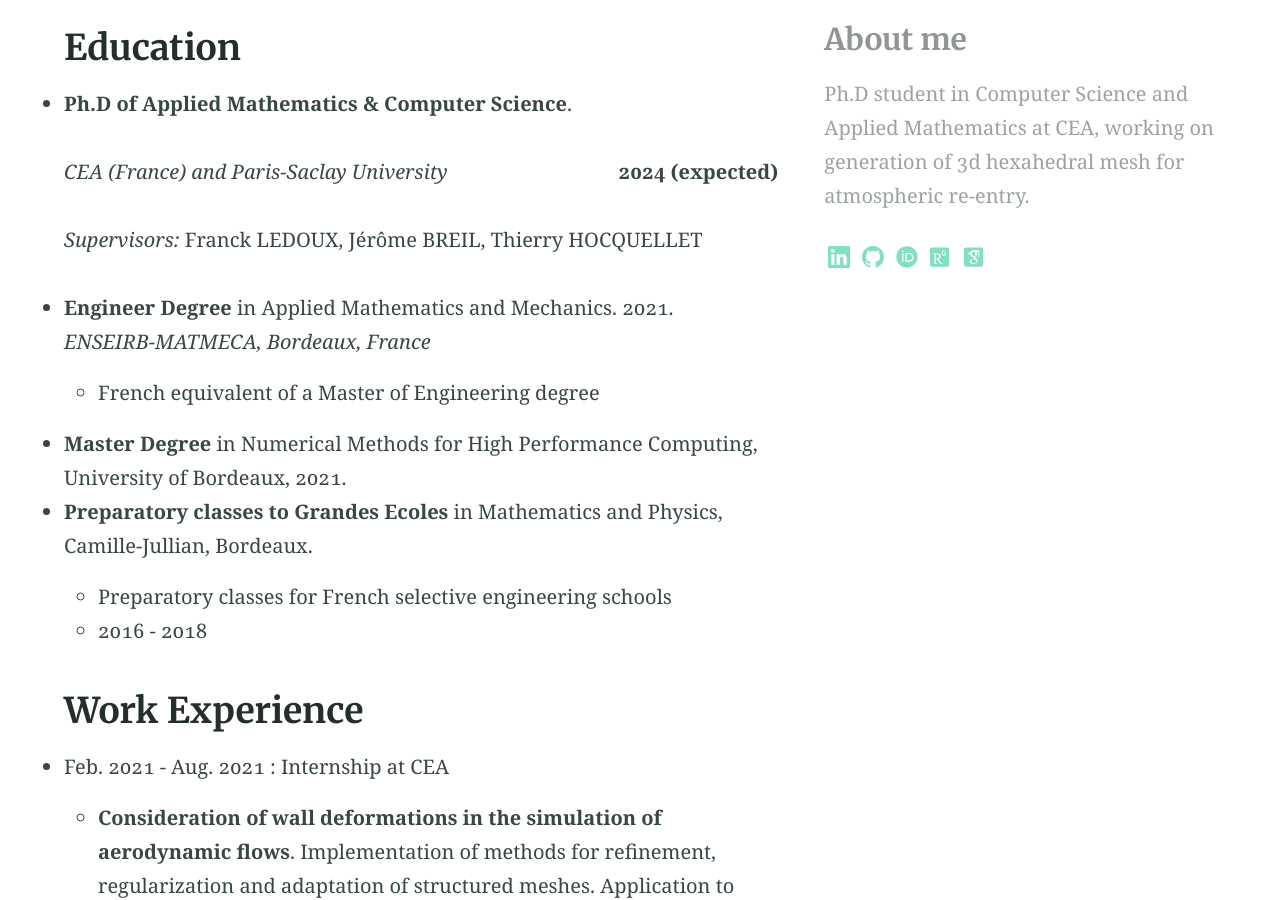
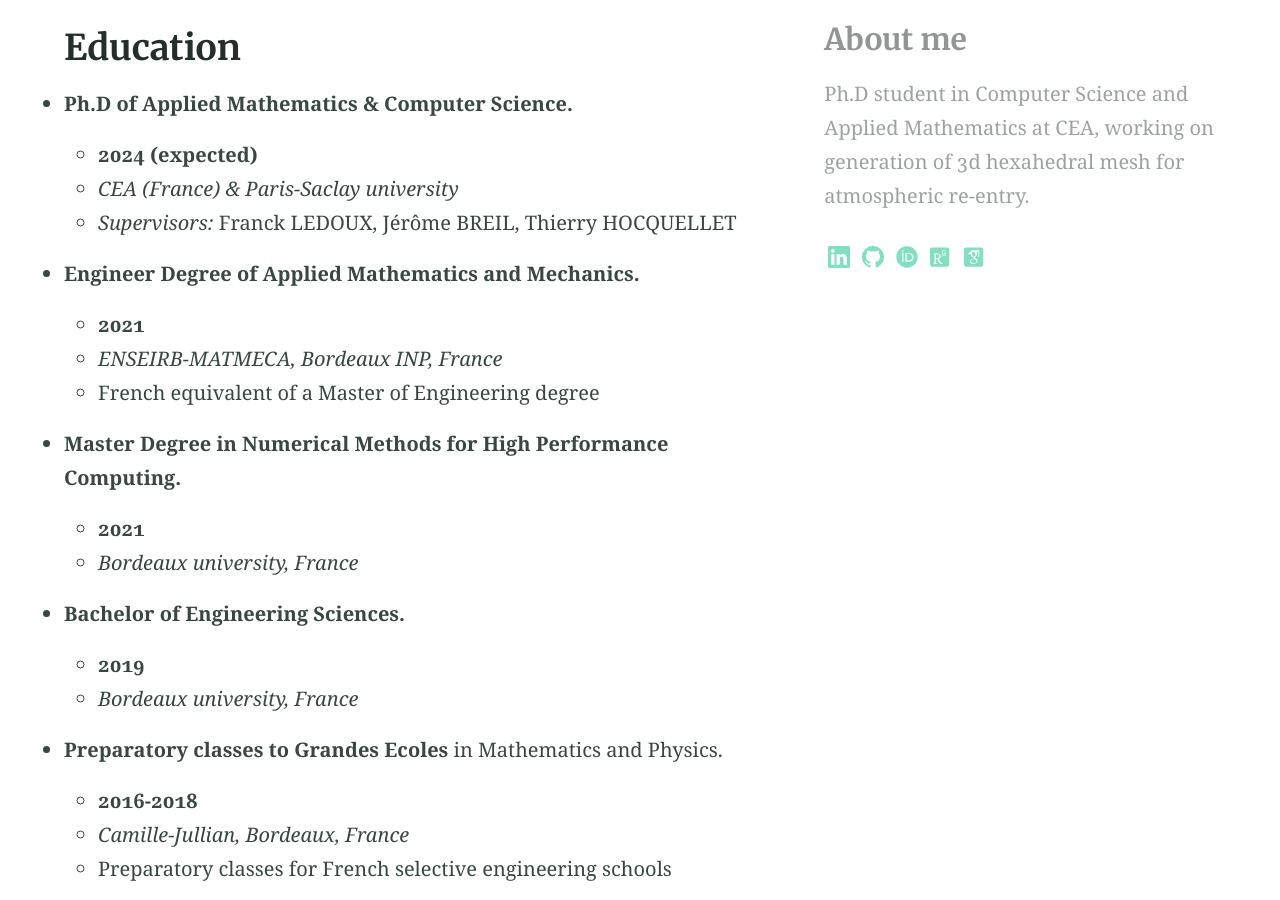
Before and after one commit to claireroche/claireroche.github.io, a Jekyll site: the page built from cv.md, in a window 1280 px wide and 900 px high, scrolled down 458 px. Built offline with Jekyll 4.4.1, drawn with Linux system fonts in a browser that asks for light colours; a style sheet for code colours, icons or effects is not loaded; some of the changed text lies outside the part shown.

Commit message:
modify cv

```diff
--- a/cv.md
+++ b/cv.md
@@ -11,33 +11,41 @@ aside: true
 
 ## Education
 
-* **Ph.D of Applied Mathematics & Computer Science**.
-<p style="text-align:left;">
-    <i>CEA (France) and Paris-Saclay University</i>
-    <span style="float:right;">
-        <b>2024 (expected)</b>
-    </span>
-</p>
-_Supervisors:_ Franck LEDOUX, Jérôme BREIL, Thierry HOCQUELLET
+* **Ph.D of Applied Mathematics & Computer Science.**
+  * **2024 (expected)**
+  * _CEA (France) & Paris-Saclay university_
+  * _Supervisors:_ Franck LEDOUX, Jérôme BREIL, Thierry HOCQUELLET
 
-* **Engineer Degree** in Applied Mathematics and Mechanics. 2021.
-_ENSEIRB-MATMECA, Bordeaux, France_
+
+* **Engineer Degree of Applied Mathematics and Mechanics.**
+  * **2021**
+  * _ENSEIRB-MATMECA, Bordeaux INP, France_
   * French equivalent of a Master of Engineering degree
 
 
-* **Master Degree** in Numerical Methods for High Performance Computing, University of Bordeaux, 2021.
+* **Master Degree in Numerical Methods for High Performance Computing.**
+  * **2021**
+  * _Bordeaux university, France_
 
 
-* **Preparatory classes to Grandes Ecoles** in Mathematics and Physics, Camille-Jullian, Bordeaux.
+* **Bachelor of Engineering Sciences.**
+  * **2019**
+  * _Bordeaux university, France_
+
+
+* **Preparatory classes to Grandes Ecoles** in Mathematics and Physics.
+  * **2016-2018**
+  * _Camille-Jullian, Bordeaux, France_
   * Preparatory classes for French selective engineering schools
-  * 2016 - 2018
 
 ## Work Experience
 
-* Feb. 2021 - Aug. 2021 : Internship at CEA
-  * **Consideration of wall deformations in the simulation of aerodynamic flows**. Implementation of methods for refinement, regularization and adaptation of structured meshes. Application to simulations of hypersonic flows using a stationary/unsteady 3D Navier-Stokes CFD code.
+* **Internship** on consideration of wall deformations in the simulation of aerodynamic flows.
+  * **Feb. 2021 - Aug. 2021**
+  * _CEA, France_
+  * _Supervisors:_ Marina OLAZABAL-LOUME, Jérôme BREIL
+  * Implementation of methods for refinement, regularization and adaptation of structured meshes. Application to simulations of hypersonic flows using a stationary/unsteady 3D Navier-Stokes CFD code.
   * Fortran 90, Paraview, Visit
-  * Supervisors: Marina OLAZABAL-LOUME, Jérôme BREIL
   * _Details available on [Communications - ECCOMAS 2022](https://claireroche.github.io/conference%20proceeding/2022/11/24/eccomas-proceeding/)_
 
 
@@ -45,10 +53,11 @@ _ENSEIRB-MATMECA, Bordeaux, France_
 
 ## Projects
 
-* 2020 - 2021 : **Mesh adaptation in PETCs**
+* **Mesh adaptation in PETCs**
+  * **2020 - 2021**
+  * _Supervisor:_ Nicolas BARRAL
   * Replacing Pragmatic remesher with MMG in PETSc
   * C
-  * Supervisor: Nicolas BARRAL
 
 
 
```
